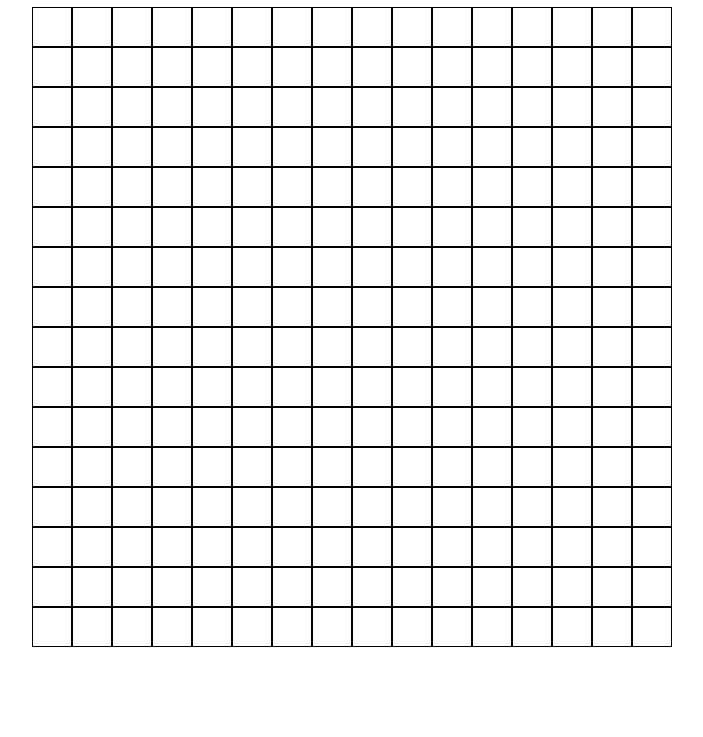
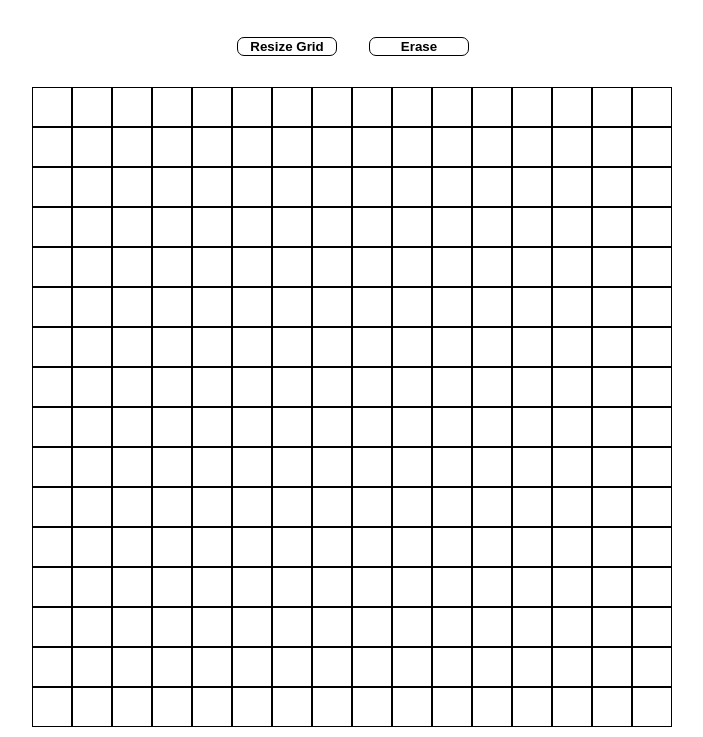
Before and after one commit to saurxbh/etch-a-sketch, a plain HTML site: page index.html in a window 1280 px wide. Shown: the part 81-818 px from the top of the page, without its empty margins (287-990 px from the left). Drawn offline with Linux system fonts and the light colour scheme.

Commit message:
Reset Grid

```diff
--- a/index.html
+++ b/index.html
@@ -8,6 +8,10 @@
     </head>
     <body>
         <div class="container" id="title-container"><h1>Etch-A-Sketch</h1></div>
+        <div class="container" id="menu-container">
+            <input type="button" class="featurebutton" id="resize" value="Resize Grid" onclick="resetGrid()">
+            <input type="button" class="featurebutton" id="erase" value="Erase">
+        </div>
         <div class="container" id="grid-container"></div>
     </body>
 </html>
--- a/scripts/script.js
+++ b/scripts/script.js
@@ -38,6 +38,7 @@ function drawGrid(dimension = 16) {
 
             // Add Hover effect
             cell.addEventListener('mouseover', hoverEffect);
+            cell.addEventListener('onclick', paintCell);
         }
     }
 }
@@ -49,3 +50,28 @@ function hoverEffect() {
         this.style.backgroundColor = 'white';
     })
 }
+
+function paintCell() {
+    this.style.backgroundColor = 'black';
+}
+
+// const resetButton = document.querySelector("#resize");
+// resetButton.addEventListener('onclick', resetGrid());
+function resetGrid() {
+    const allCells = document.querySelectorAll('.cell').forEach(cell => {
+        cell.style.backgroundColor = 'white';
+    })
+    let cellsPerSide = prompt("How many cells per side? (Max: 100)");
+    let numberCells = parseInt(cellsPerSide, 10);
+    if (isNaN(numberCells)) {
+        alert("You must enter a positive integer. (Max: 100)");
+        return;
+    } else if (numberCells < 0 || numberCells > 100) {
+        alert("You must enter a positive integer. (Max: 100)");
+        return;
+    }
+    // Delete all the divs from the main container
+    const grid_container = document.querySelector("#grid-container");
+    while (grid_container.firstChild) grid_container.removeChild(grid_container.firstChild);
+    drawGrid(numberCells);
+};
--- a/styles/style.css
+++ b/styles/style.css
@@ -15,3 +15,19 @@ body {
     display: flex;
     flex-wrap: wrap;
 }
+
+#menu-container {
+    display: flex;
+    justify-content: space-around;
+    align-items: center;
+    height: 5rem;
+}
+
+.featurebutton {
+    border: 1px solid black;
+    border-radius: 7px;
+    font-weight: bold;
+    margin: 1rem;
+    background-color: white;
+    width: 100px;
+}
```
